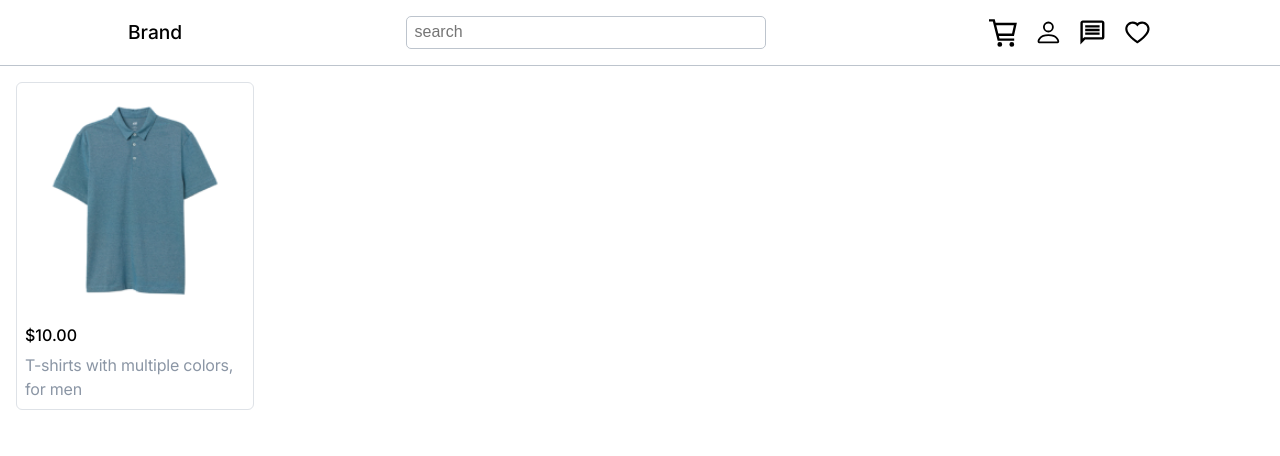
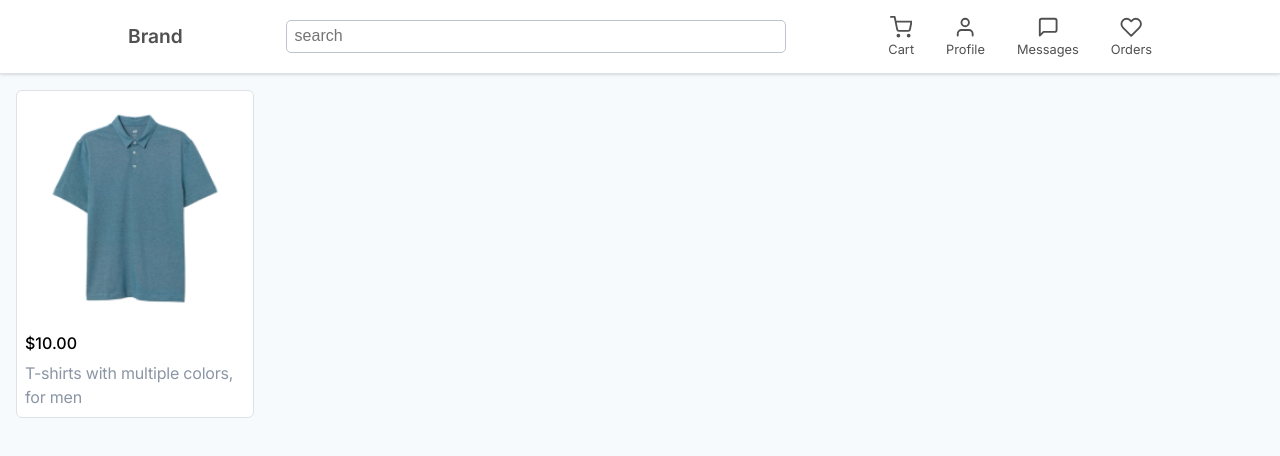
Before and after one commit to Shobhit-Mishra-02/ecommerceV2, a Next.js app: page / in a window 1280 px wide. Shown: the top 456 px of the page. Built offline with nearby package versions, Linux system fonts and the light colour scheme.

Commit message:
added some changes in navigation.css file

```diff
--- a/app/globals.css
+++ b/app/globals.css
@@ -23,7 +23,7 @@ body {
   font-family: "Open Sans", sans-serif;
   font-family: "Raleway", sans-serif;
   font-family: "Roboto", sans-serif;
-  /* background-color: var(--gray-100); */
+  background-color: var(--gray-100);
 }
 
 * {
--- a/components/navigation/Navigation.jsx
+++ b/components/navigation/Navigation.jsx
@@ -1,12 +1,20 @@
 "use client";
 
 import { useState } from "react";
-import { BiMenu } from "react-icons/bi";
-import { BsPerson } from "react-icons/bs";
-import { FiX } from "react-icons/fi";
-import { GrCart } from "react-icons/gr";
+import { AiOutlineHeart } from "react-icons/ai";
+import {
+  FiMenu,
+  FiShoppingCart,
+  FiUser,
+  FiX,
+  FiHome,
+  FiArchive,
+  FiHeart,
+  FiList,
+  FiMessageSquare,
+  FiSearch,
+} from "react-icons/fi";
 import { MdOutlineMessage } from "react-icons/md";
-import { AiOutlineHeart } from "react-icons/ai";
 import "./navigation.css";
 
 const SliderOptions = ({ toogleSlider }) => (
@@ -16,13 +24,27 @@ const SliderOptions = ({ toogleSlider }) => (
         <FiX onClick={toogleSlider} />
       </div>
       <img src="/Avatar.png" alt="avatar" />
-      <div>Sign in | Register</div>
+      <div>
+        <button className="slider_login__btn">Sign in | Register</button>
+      </div>
     </div>
     <div className="slider_middle">
-      <div className="slider_middle__option">Home</div>
-      <div className="slider_middle__option">Categories</div>
-      <div className="slider_middle__option">Favorites</div>
-      <div className="slider_middle__option">My orders</div>
+      <div className="slider_middle__option">
+        <FiHome />
+        <span>Home</span>
+      </div>
+      <div className="slider_middle__option">
+        <FiList />
+        <span>Categories</span>
+      </div>
+      <div className="slider_middle__option">
+        <FiHeart />
+        <span>Favorites</span>
+      </div>
+      <div className="slider_middle__option">
+        <FiArchive />
+        <span>My orders</span>
+      </div>
     </div>
     <div className="slider_last">
       <div className="slider_last__option">Contact us</div>
@@ -40,7 +62,7 @@ const Navigation = () => {
     <nav className="navbar">
       <div className="navbar_options">
         <div className="navbar_options__left">
-          <BiMenu onClick={toogleSlider} />
+          <FiMenu onClick={toogleSlider} />
           <span>Brand</span>
         </div>
 
@@ -48,14 +70,29 @@ const Navigation = () => {
           <input type="search" placeholder="search" />
         </div>
         <div className="navbar_options__right">
-          <GrCart />
-          <BsPerson />
-          <MdOutlineMessage className="big_div__icon" />
-          <AiOutlineHeart className="big_div__icon" />
+          <span className="navbar_right__link">
+            <FiShoppingCart />
+            <span>Cart</span>
+          </span>
+          <span className="navbar_right__link">
+            <FiUser />
+            <span>Profile</span>
+          </span>
+
+          <span className="navbar_right__link big_div__icon">
+            <FiMessageSquare />
+            <span>Messages</span>
+          </span>
+
+          <span className="navbar_right__link big_div__icon">
+            <FiHeart />
+            <span>Orders</span>
+          </span>
         </div>
       </div>
       <div className="navbar_search">
         <input type="search" placeholder="search" />
+        <FiSearch className="search_icon" />
       </div>
 
       {/* slider menue  */}
--- a/components/navigation/navigation.css
+++ b/components/navigation/navigation.css
@@ -1,6 +1,8 @@
 .navbar {
   padding: 1rem 0.4rem;
-  border-bottom: 1px solid var(--gray-400);
+  border-bottom: 1px solid var(--gray-300);
+  box-shadow: 0 1px 3px 0 rgb(0 0 0 / 0.1), 0 1px 2px -1px rgb(0 0 0 / 0.1);
+  background-color: white;
 }
 
 .navbar_options {
@@ -13,7 +15,12 @@
 .navbar_options svg {
   height: auto;
   width: 1.8rem;
+  stroke: var(--gray-600);
   cursor: pointer;
+}
+
+.navbar_options svg:hover {
+  stroke: var(--gray-500);
 }
 
 .navbar_options__left,
@@ -27,16 +34,33 @@
 
 .navbar_options__left span {
   font-size: 1.2rem;
-  font-weight: 500;
+  font-weight: 600;
+  cursor: pointer;
+  color: var(--gray-600);
+}
+
+.navbar_search {
+  position: relative;
+}
+
+.search_icon {
+  position: absolute;
+  top: 26px;
+  left: 12px;
+  height: auto;
+  width: 1.4rem;
+  stroke: var(--gray-500);
 }
 
 .navbar_search input {
   width: 100%;
   margin-top: 1rem;
-  font-size: 1rem;
-  padding: 0.4rem 0.5rem;
+  font-size: 1.2rem;
+  padding: 0.5rem 0.6rem;
   border: 1px solid var(--gray-400);
   border-radius: 5px;
+  color: var(--gray-600);
+  padding-left: 3rem;
 }
 
 .navbar_search__big input {
@@ -66,7 +90,7 @@
 .slider_login {
   width: 100%;
   background-color: var(--gray-200);
-  padding: 1.2rem 1rem;
+  padding: 1.2rem;
 }
 
 .slider_cross {
@@ -79,14 +103,28 @@
 .slider_cross svg {
   margin-right: 2.8rem;
   height: auto;
-  width: 1.5rem;
+  width: 1.8rem;
+  stroke: var(--gray-600);
   cursor: pointer;
+}
+
+.slider_cross svg:hover {
+  stroke: var(--gray-500);
 }
 
 .slider_login img {
   height: auto;
-  width: 3rem;
+  width: 3.2rem;
   margin-bottom: 0.6rem;
+}
+
+.slider_login__btn {
+  background-color: transparent;
+  border: none;
+  outline: none;
+  cursor: pointer;
+  font-size: 1rem;
+  font-weight: 400;
 }
 
 .slider_middle,
@@ -98,19 +136,47 @@
 
   display: flex;
   flex-direction: column;
-  row-gap: 1rem;
-  padding-top: 1.2rem;
-  padding-bottom: 0.4rem;
-  margin: 0rem 0.7rem;
+  row-gap: 0.2rem;
+  padding-top: 1.4rem;
+  margin: 0rem 0.9rem;
+  padding-bottom: 1rem;
+}
+
+.slider_last {
+  row-gap: 0.8rem;
 }
 
 .slider_middle {
   border-bottom: 1px solid var(--gray-300);
 }
 
+.slider_middle__option svg {
+  height: auto;
+  width: 1.5rem;
+}
+
+.slider_middle__option {
+  color: var(--gray-600);
+  display: flex;
+  gap: 0.5rem;
+  justify-content: start;
+  align-items: center;
+  padding: 0.4rem 0.2rem;
+  border-radius: 5px;
+}
+
+.slider_middle__option:hover {
+  background-color: var(--gray-100);
+}
+
 .slider_middle__option,
 .slider_last__option {
   cursor: pointer;
+}
+
+.slider_last__option {
+  padding-left: 2rem;
+  color: var(--gray-600);
 }
 
 .slide_out {
@@ -127,6 +193,25 @@
 
 .navbar_search__big {
   display: none;
+}
+
+.navbar_right__link span {
+  display: none;
+}
+
+.navbar_right__link {
+  stroke: var(--gray-600);
+  color: var(--gray-600);
+  cursor: pointer;
+}
+
+.navbar_right__link:hover {
+  stroke: var(--gray-500);
+  color: var(--gray-500);
+}
+
+.navbar_right__link svg {
+  stroke: inherit;
 }
 
 /* responsive design  */
@@ -154,17 +239,50 @@
   .navbar {
     padding: 1rem 2rem;
   }
+  .navbar_right__link span {
+    display: block;
+    width: 100%;
+    text-align: center;
+    font-size: 0.8rem;
+  }
+
+  .navbar_right__link svg {
+    width: 1.4rem;
+  }
+
+  .navbar_options__right {
+    gap: 1.6rem;
+  }
+
+  .navbar_right__link {
+    display: flex;
+    flex-direction: column;
+    align-items: center;
+    justify-content: center;
+    gap: 0.2rem;
+  }
 }
 
 @media (min-width: 1024px) {
   .navbar {
     padding: 1rem 6rem;
   }
+  .navbar_search__big input {
+    width: 500px;
+  }
 }
 
 @media (min-width: 1280px) {
   .navbar {
     padding: 1rem 8rem;
+  }
+
+  .navbar_search__big input {
+    width: 500px;
+  }
+
+  .navbar_options__right {
+    gap: 2rem;
   }
 }
 
```
